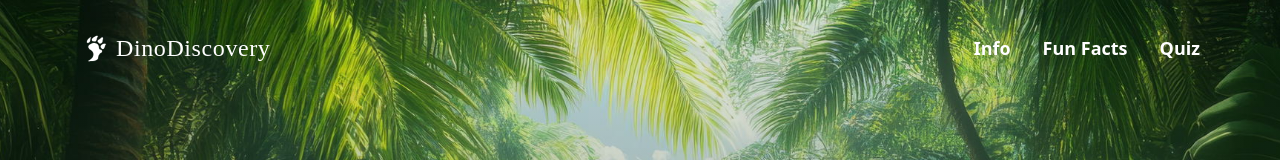
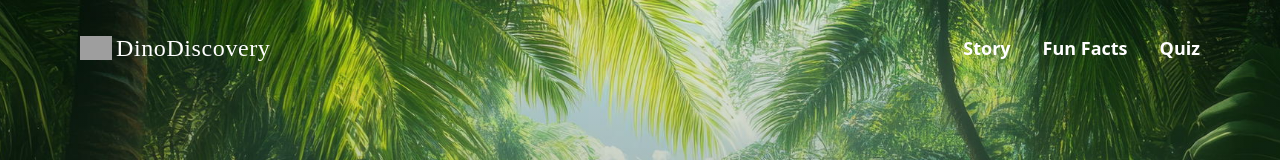
Before and after one commit to im-ravira/DinoDiscovery, a React (Vite) app: page / in a window 1280 px wide. Shown: the top 160 px of the page. Built offline with nearby package versions, Linux system fonts and the light colour scheme; grey boxes are pictures that could not be loaded.

Commit message:
feat: update the Nav links

```diff
--- a/src/components/Navbar.jsx
+++ b/src/components/Navbar.jsx
@@ -1,4 +1,4 @@
-import NavLogo from "../assets/dino-logo.svg";
+import NavLogo from "/dino-logo.svg";
 import { Link } from "react-router-dom";
 
 export default function Navbar() {
@@ -13,10 +13,10 @@ export default function Navbar() {
         </p>
       </Link>
       <div className="flex items-center justify-between md:gap-8 md:font-semibold font-normal gap-2">
-        <Link to="/"
+        <Link to="/story"
           className="text-shadow md:text-lg text-white transition duration-200 hover:text-[#78ff2a] text-sm"
         >
-          Info
+          Story
         </Link>
         <Link to="/"
           className="text-shadow md:text-lg text-white transition duration-200 hover:text-[#78ff2a] text-sm"
```
